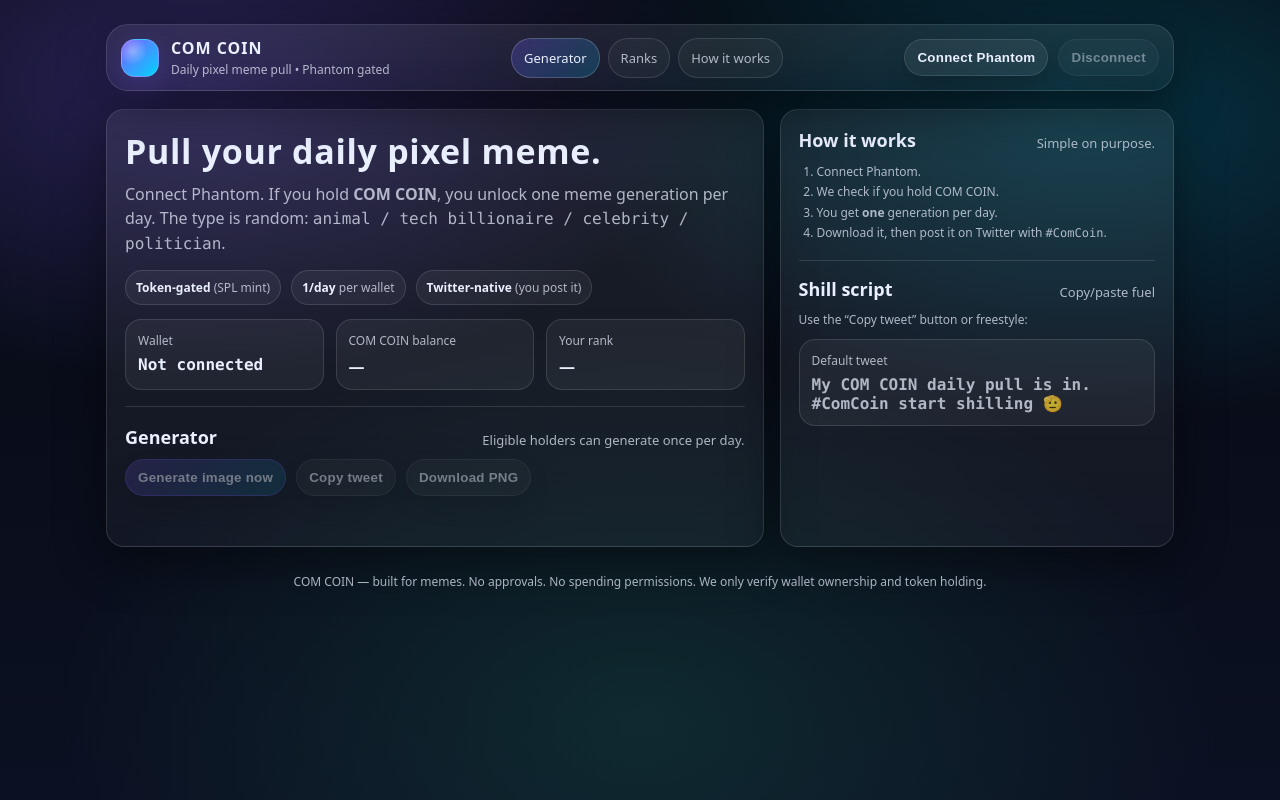
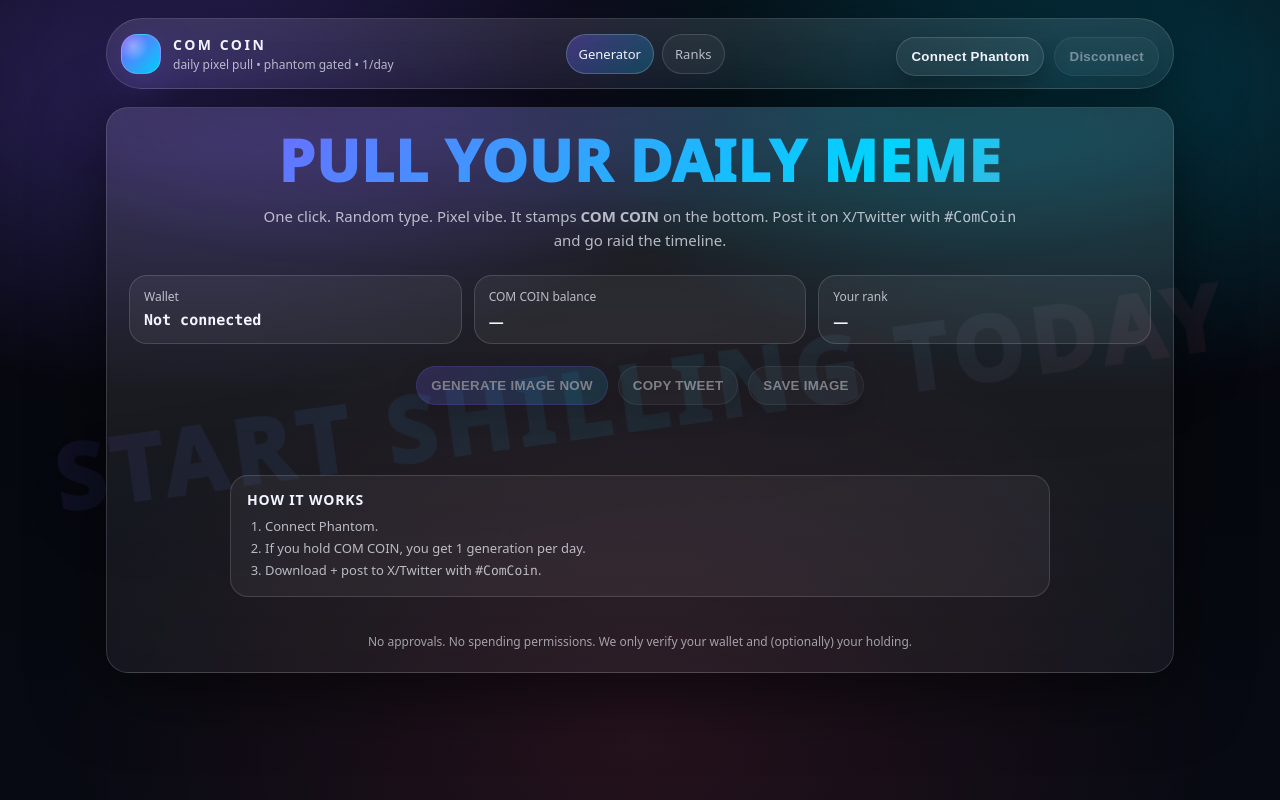
Before and after one commit to edlakin04/slotstest, a website with bundled scripts: page index.html in a window 1280 px wide. Built offline with nearby package versions, Linux system fonts and the light colour scheme.

Commit message:
Update index.html

```diff
--- a/index.html
+++ b/index.html
@@ -3,23 +3,24 @@
 <head>
   <meta charset="utf-8" />
   <meta name="viewport" content="width=device-width, initial-scale=1" />
-  <title>COM COIN — Daily Pixel Meme Generator</title>
-  <meta name="description" content="COM COIN — Phantom-gated daily pixel meme generator. Generate your daily pull and post it to Twitter." />
+  <title>COM COIN — Daily Pixel Meme Pull</title>
+  <meta name="description" content="COM COIN — Phantom-gated daily pixel meme pull. Generate once per day and post it on Twitter." />
   <style>
     :root{
-      --bg0:#070A12;
-      --bg1:#0B1022;
-      --card: rgba(255,255,255,.06);
-      --card2: rgba(255,255,255,.09);
-      --border: rgba(255,255,255,.12);
-      --text:#EAF0FF;
-      --muted: rgba(234,240,255,.72);
+      --bg0:#05060C;
+      --bg1:#070A12;
+      --card: rgba(255,255,255,.07);
+      --card2: rgba(255,255,255,.10);
+      --border: rgba(255,255,255,.14);
+      --text:#F2F5FF;
+      --muted: rgba(242,245,255,.72);
       --accent:#7C5CFF;
       --accent2:#00D4FF;
+      --hot:#FF4D6D;
       --good:#2EE59D;
       --bad:#FF4D6D;
-      --shadow: 0 14px 50px rgba(0,0,0,.45);
-      --radius: 18px;
+      --shadow: 0 18px 70px rgba(0,0,0,.55);
+      --radius: 22px;
     }
     *{ box-sizing:border-box; }
     html,body{ height:100%; }
@@ -28,191 +29,275 @@
       font-family: ui-sans-serif, system-ui, -apple-system, Segoe UI, Roboto, Arial, "Apple Color Emoji","Segoe UI Emoji";
       color:var(--text);
       background:
-        radial-gradient(900px 500px at 15% 10%, rgba(124,92,255,.28), transparent 60%),
-        radial-gradient(900px 500px at 85% 15%, rgba(0,212,255,.20), transparent 60%),
-        radial-gradient(900px 600px at 50% 90%, rgba(46,229,157,.12), transparent 65%),
+        radial-gradient(900px 520px at 15% 10%, rgba(124,92,255,.33), transparent 60%),
+        radial-gradient(900px 520px at 85% 10%, rgba(0,212,255,.24), transparent 60%),
+        radial-gradient(900px 700px at 50% 92%, rgba(255,77,109,.12), transparent 65%),
         linear-gradient(180deg, var(--bg0), var(--bg1));
+      overflow-x:hidden;
     }
     a{ color:inherit; text-decoration:none; }
-    .wrap{ max-width:1100px; margin:0 auto; padding:24px 16px 60px; }
+
+    /* big memey background text */
+    .bgWords{
+      position: fixed;
+      inset: 0;
+      pointer-events:none;
+      opacity: .10;
+      filter: blur(.2px);
+      display:grid;
+      place-items:center;
+      z-index:0;
+    }
+    .bgWords .w{
+      font-weight: 950;
+      letter-spacing: .08em;
+      text-transform: uppercase;
+      font-size: clamp(42px, 7vw, 96px);
+      transform: rotate(-8deg);
+      background: linear-gradient(135deg, rgba(124,92,255,.95), rgba(0,212,255,.85), rgba(255,77,109,.85));
+      -webkit-background-clip: text;
+      background-clip: text;
+      color: transparent;
+      text-shadow: 0 30px 120px rgba(0,0,0,.55);
+      animation: floaty 6.5s ease-in-out infinite;
+      text-align:center;
+      padding: 0 14px;
+    }
+    @keyframes floaty{
+      0%,100%{ transform: translateY(0) rotate(-8deg); }
+      50%{ transform: translateY(-10px) rotate(-8deg); }
+    }
+
+    .wrap{ max-width:1100px; margin:0 auto; padding:18px 16px 64px; position:relative; z-index:1; }
+
     .topbar{
       display:flex; align-items:center; justify-content:space-between; gap:12px;
       padding:12px 14px;
       border:1px solid var(--border);
-      background: linear-gradient(180deg, rgba(255,255,255,.08), rgba(255,255,255,.04));
-      border-radius: 22px;
+      background: linear-gradient(180deg, rgba(255,255,255,.10), rgba(255,255,255,.05));
+      border-radius: 999px;
       box-shadow: var(--shadow);
-      position: sticky; top: 12px; backdrop-filter: blur(14px);
-      z-index: 50;
+      backdrop-filter: blur(14px);
     }
     .brand{ display:flex; align-items:center; gap:12px; }
     .logo{
-      width:38px; height:38px; border-radius: 14px;
+      width:40px; height:40px; border-radius: 16px;
       background:
         radial-gradient(circle at 30% 30%, rgba(255,255,255,.35), transparent 40%),
         linear-gradient(135deg, var(--accent), var(--accent2));
-      box-shadow: 0 10px 30px rgba(124,92,255,.25);
+      box-shadow: 0 14px 40px rgba(124,92,255,.30);
       border:1px solid rgba(255,255,255,.18);
     }
-    .brand h1{ font-size:16px; margin:0; letter-spacing:.06em; }
+    .brand .name{ font-size:14px; font-weight: 900; letter-spacing:.18em; }
     .brand .tag{ font-size:12px; color:var(--muted); margin-top:2px; }
+
     .tabs{ display:flex; gap:8px; flex-wrap:wrap; }
     .tab{
       padding:10px 12px;
       border:1px solid var(--border);
       border-radius: 999px;
-      background: rgba(255,255,255,.04);
+      background: rgba(255,255,255,.05);
       color: var(--muted);
       font-size: 13px;
       transition: .15s ease;
     }
-    .tab:hover{ background: rgba(255,255,255,.08); color: var(--text); }
+    .tab:hover{ background: rgba(255,255,255,.09); color: var(--text); }
     .tab.primary{
-      background: linear-gradient(135deg, rgba(124,92,255,.25), rgba(0,212,255,.18));
+      background: linear-gradient(135deg, rgba(124,92,255,.35), rgba(0,212,255,.22));
       color: var(--text);
-      border-color: rgba(255,255,255,.18);
+      border-color: rgba(255,255,255,.20);
     }
+
     .btn{
       appearance:none; border:1px solid var(--border);
       background: rgba(255,255,255,.06);
       color: var(--text);
-      padding:10px 12px;
+      padding:11px 14px;
       border-radius: 999px;
       cursor:pointer;
-      font-weight: 650;
+      font-weight: 850;
       letter-spacing:.02em;
       transition: .15s ease;
-      box-shadow: 0 10px 24px rgba(0,0,0,.25);
+      box-shadow: 0 10px 26px rgba(0,0,0,.30);
     }
     .btn:hover{ transform: translateY(-1px); background: rgba(255,255,255,.09); }
     .btn:disabled{ opacity:.45; cursor:not-allowed; transform:none; }
+
     .btn.accent{
-      border-color: rgba(124,92,255,.45);
-      background: linear-gradient(135deg, rgba(124,92,255,.35), rgba(0,212,255,.22));
+      border-color: rgba(124,92,255,.55);
+      background: linear-gradient(135deg, rgba(124,92,255,.45), rgba(0,212,255,.28));
     }
-    .hero{
-      display:grid;
-      grid-template-columns: 1.25fr .75fr;
-      gap:16px;
-      margin-top:18px;
-    }
-    @media (max-width: 880px){
-      .hero{ grid-template-columns: 1fr; }
-    }
-    .panel{
+
+    /* center stage generator */
+    .stage{
+      margin-top: 18px;
       border:1px solid var(--border);
       border-radius: var(--radius);
-      background: linear-gradient(180deg, rgba(255,255,255,.08), rgba(255,255,255,.04));
+      background: linear-gradient(180deg, rgba(255,255,255,.11), rgba(255,255,255,.05));
       box-shadow: var(--shadow);
-      padding: 18px;
+      padding: 22px;
+      position:relative;
+      overflow:hidden;
     }
-    .hero h2{ margin:0 0 8px; font-size: 34px; letter-spacing:.02em; }
-    .hero p{ margin:0; color:var(--muted); line-height:1.5; }
-    .pillrow{ display:flex; gap:10px; flex-wrap:wrap; margin-top:14px; }
-    .pill{
-      border:1px solid var(--border);
-      background: rgba(255,255,255,.05);
-      padding:8px 10px;
-      border-radius: 999px;
-      font-size: 12px;
+    .stage:before{
+      content:"";
+      position:absolute; inset:-2px;
+      background: radial-gradient(800px 280px at 30% 0%, rgba(124,92,255,.25), transparent 60%),
+                  radial-gradient(800px 280px at 70% 0%, rgba(0,212,255,.18), transparent 60%);
+      pointer-events:none;
+      opacity:.8;
+    }
+    .stageInner{ position:relative; z-index:1; display:grid; gap:16px; justify-items:center; text-align:center; }
+
+    .headline{
+      margin:0;
+      font-size: clamp(34px, 5vw, 58px);
+      font-weight: 950;
+      letter-spacing: .02em;
+      line-height: 1.02;
+      text-transform: uppercase;
+    }
+    .headline .shine{
+      background: linear-gradient(135deg, rgba(124,92,255,1), rgba(0,212,255,1), rgba(255,77,109,1));
+      -webkit-background-clip: text;
+      background-clip: text;
+      color: transparent;
+      animation: shimmer 2.4s linear infinite;
+      background-size: 200% 100%;
+    }
+    @keyframes shimmer{
+      0%{ background-position: 0% 50%; }
+      100%{ background-position: 200% 50%; }
+    }
+
+    .sub{
+      margin:0;
       color: var(--muted);
+      max-width: 760px;
+      line-height: 1.55;
+      font-size: 15px;
     }
-    .pill b{ color: var(--text); font-weight:700; }
-    .grid{
+
+    .stats{
+      width:100%;
       display:grid;
-      grid-template-columns: repeat(3, 1fr);
+      grid-template-columns: repeat(3, minmax(0, 1fr));
       gap: 12px;
-      margin-top: 14px;
+      margin-top: 6px;
     }
-    @media (max-width: 880px){
-      .grid{ grid-template-columns: 1fr; }
+    @media (max-width: 900px){
+      .stats{ grid-template-columns: 1fr; }
     }
     .stat{
-      border:1px solid var(--border);
-      border-radius: 16px;
-      background: rgba(255,255,255,.05);
-      padding: 12px 12px;
+      border:1px solid rgba(255,255,255,.14);
+      border-radius: 18px;
+      background: rgba(255,255,255,.06);
+      padding: 12px 14px;
+      text-align:left;
     }
-    .stat .k{ font-size: 12px; color: var(--muted); }
-    .stat .v{ font-size: 16px; margin-top: 6px; font-weight: 750; }
-    .sectionTitle{
-      display:flex; align-items:flex-end; justify-content:space-between; gap:12px;
-      margin-top: 18px;
-      margin-bottom: 10px;
+    .k{ font-size:12px; color: var(--muted); }
+    .v{ margin-top:6px; font-size: 15px; font-weight: 900; }
+    .mono{ font-family: ui-monospace, SFMono-Regular, Menlo, Monaco, Consolas, "Liberation Mono","Courier New", monospace; }
+
+    .actions{
+      display:flex; gap:10px; flex-wrap:wrap; justify-content:center;
+      margin-top: 6px;
     }
-    .sectionTitle h3{ margin:0; font-size: 18px; }
-    .sectionTitle .hint{ color: var(--muted); font-size: 13px; }
-    .row{ display:flex; gap:10px; flex-wrap:wrap; align-items:center; }
-    .mono{ font-family: ui-monospace, SFMono-Regular, Menlo, Monaco, Consolas, "Liberation Mono","Courier New", monospace; }
-    .msg{ color: var(--muted); margin-top: 10px; min-height: 22px; }
-    .msg.ok{ color: rgba(46,229,157,.9); }
-    .msg.bad{ color: rgba(255,77,109,.95); }
-    .divider{ height:1px; background: var(--border); margin: 16px 0; }
+
+    .msg{
+      min-height: 22px;
+      color: var(--muted);
+      font-size: 13px;
+      max-width: 820px;
+    }
+    .msg.ok{ color: rgba(46,229,157,.95); }
+    .msg.bad{ color: rgba(255,77,109,.98); }
+
     .out{
+      width: 100%;
+      max-width: 820px;
+      border:1px solid rgba(255,255,255,.14);
+      border-radius: 18px;
+      background: rgba(255,255,255,.06);
+      padding: 12px;
       display:none;
-      margin-top: 12px;
-      border:1px solid var(--border);
-      border-radius: 16px;
-      background: rgba(255,255,255,.05);
-      padding: 12px;
+      text-align:left;
     }
     .out img{
       width:100%;
-      border-radius: 14px;
+      border-radius: 16px;
       border: 1px solid rgba(255,255,255,.10);
-      background: rgba(0,0,0,.15);
+      background: rgba(0,0,0,.20);
+      display:block;
     }
-    .copybox{
-      display:flex; gap:10px; flex-wrap:wrap; align-items:center;
-      margin-top: 10px;
+    .shillLine{
+      margin: 10px 2px 2px;
+      color: var(--muted);
+      font-size: 13px;
+      display:flex;
+      flex-wrap:wrap;
+      gap: 10px;
+      align-items:center;
+      justify-content:space-between;
     }
+    .shillLine b{ color: var(--text); }
+    .hint{
+      border:1px solid rgba(255,255,255,.14);
+      border-radius: 18px;
+      background: rgba(255,255,255,.05);
+      padding: 14px 16px;
+      margin-top: 16px;
+      max-width: 820px;
+      width: 100%;
+      text-align:left;
+    }
+    .hint h3{ margin:0 0 6px; font-size: 14px; letter-spacing:.06em; text-transform: uppercase; }
+    .hint ol{ margin: 0; padding-left: 18px; color: var(--muted); line-height: 1.7; font-size: 13px; }
+
     .footer{
-      margin-top: 26px;
+      margin-top: 20px;
       color: var(--muted);
       font-size: 12px;
-      text-align: center;
+      text-align:center;
+      opacity: .85;
     }
-    .tiny{ font-size: 12px; color: var(--muted); }
   </style>
 </head>
 <body>
+  <div class="bgWords" aria-hidden="true">
+    <div class="w">START SHILLING TODAY</div>
+  </div>
+
   <div class="wrap">
     <div class="topbar">
       <div class="brand">
         <div class="logo" aria-hidden="true"></div>
         <div>
-          <h1>COM COIN</h1>
-          <div class="tag">Daily pixel meme pull • Phantom gated</div>
+          <div class="name">COM COIN</div>
+          <div class="tag">daily pixel pull • phantom gated • 1/day</div>
         </div>
       </div>
 
       <div class="tabs" role="navigation" aria-label="Primary">
         <a class="tab primary" href="/">Generator</a>
         <a class="tab" href="/rank">Ranks</a>
-        <a class="tab" href="#how">How it works</a>
       </div>
 
-      <div class="row">
+      <div class="actions">
         <button class="btn" id="btnConnect">Connect Phantom</button>
         <button class="btn" id="btnDisconnect" disabled>Disconnect</button>
       </div>
     </div>
 
-    <div class="hero">
-      <div class="panel">
-        <h2>Pull your daily pixel meme.</h2>
-        <p>
-          Connect Phantom. If you hold <b>COM COIN</b>, you unlock one meme generation per day.
-          The type is random: <span class="mono">animal / tech billionaire / celebrity / politician</span>.
+    <div class="stage">
+      <div class="stageInner">
+        <h2 class="headline"><span class="shine">PULL YOUR DAILY MEME</span></h2>
+        <p class="sub">
+          One click. Random type. Pixel vibe. It stamps <b>COM COIN</b> on the bottom.
+          Post it on X/Twitter with <span class="mono">#ComCoin</span> and go raid the timeline.
         </p>
 
-        <div class="pillrow">
-          <div class="pill"><b>Token-gated</b> (SPL mint)</div>
-          <div class="pill"><b>1/day</b> per wallet</div>
-          <div class="pill"><b>Twitter-native</b> (you post it)</div>
-        </div>
-
-        <div class="grid">
+        <div class="stats">
           <div class="stat">
             <div class="k">Wallet</div>
             <div class="v mono" id="wallet">Not connected</div>
@@ -227,61 +312,35 @@
           </div>
         </div>
 
-        <div class="divider"></div>
-
-        <div class="sectionTitle">
-          <h3>Generator</h3>
-          <div class="hint">Eligible holders can generate once per day.</div>
-        </div>
-
-        <div class="row">
-          <button class="btn accent" id="btnGenerate" disabled>Generate image now</button>
-          <button class="btn" id="btnCopyTweet" disabled>Copy tweet</button>
-          <button class="btn" id="btnDownload" disabled>Download PNG</button>
+        <div class="actions">
+          <button class="btn accent" id="btnGenerate" disabled>GENERATE IMAGE NOW</button>
+          <button class="btn" id="btnCopyTweet" disabled>COPY TWEET</button>
+          <button class="btn" id="btnDownload" disabled>SAVE IMAGE</button>
         </div>
 
         <div class="msg" id="msg"></div>
 
         <div class="out" id="outCard">
-          <img id="outImg" alt="COM COIN meme output" />
-          <div class="copybox">
-            <div class="tiny" id="shillText">
-              Post it with <span class="mono">#ComCoin</span>. Start shilling 🫡
-            </div>
+          <img id="outImg" alt="COM COIN output" />
+          <div class="shillLine">
+            <div id="shillText"><b>Now:</b> post it with <span class="mono">#ComCoin</span> • start shilling 🫡</div>
+            <div class="mono" id="typeChip"></div>
           </div>
         </div>
-      </div>
 
-      <div class="panel" id="how">
-        <div class="sectionTitle" style="margin-top:0;">
+        <div class="hint">
           <h3>How it works</h3>
-          <div class="hint">Simple on purpose.</div>
+          <ol>
+            <li>Connect Phantom.</li>
+            <li>If you hold COM COIN, you get 1 generation per day.</li>
+            <li>Download + post to X/Twitter with <span class="mono">#ComCoin</span>.</li>
+          </ol>
         </div>
-        <ol class="tiny" style="line-height:1.7; margin:0; padding-left:18px;">
-          <li>Connect Phantom.</li>
-          <li>We check if you hold COM COIN.</li>
-          <li>You get <b>one</b> generation per day.</li>
-          <li>Download it, then post it on Twitter with <span class="mono">#ComCoin</span>.</li>
-        </ol>
 
-        <div class="divider"></div>
-
-        <div class="sectionTitle" style="margin-top:0;">
-          <h3>Shill script</h3>
-          <div class="hint">Copy/paste fuel</div>
-        </div>
-        <p class="tiny" style="margin:0 0 10px;">
-          Use the “Copy tweet” button or freestyle:
-        </p>
-        <div class="stat">
-          <div class="k">Default tweet</div>
-          <div class="v tiny mono" id="tweetPreview">My COM COIN daily pull is in. #ComCoin start shilling 🫡</div>
+        <div class="footer">
+          No approvals. No spending permissions. We only verify your wallet and (optionally) your holding.
         </div>
       </div>
-    </div>
-
-    <div class="footer">
-      COM COIN — built for memes. No approvals. No spending permissions. We only verify wallet ownership and token holding.
     </div>
 
     <script type="module" src="/main.js"></script>
```
